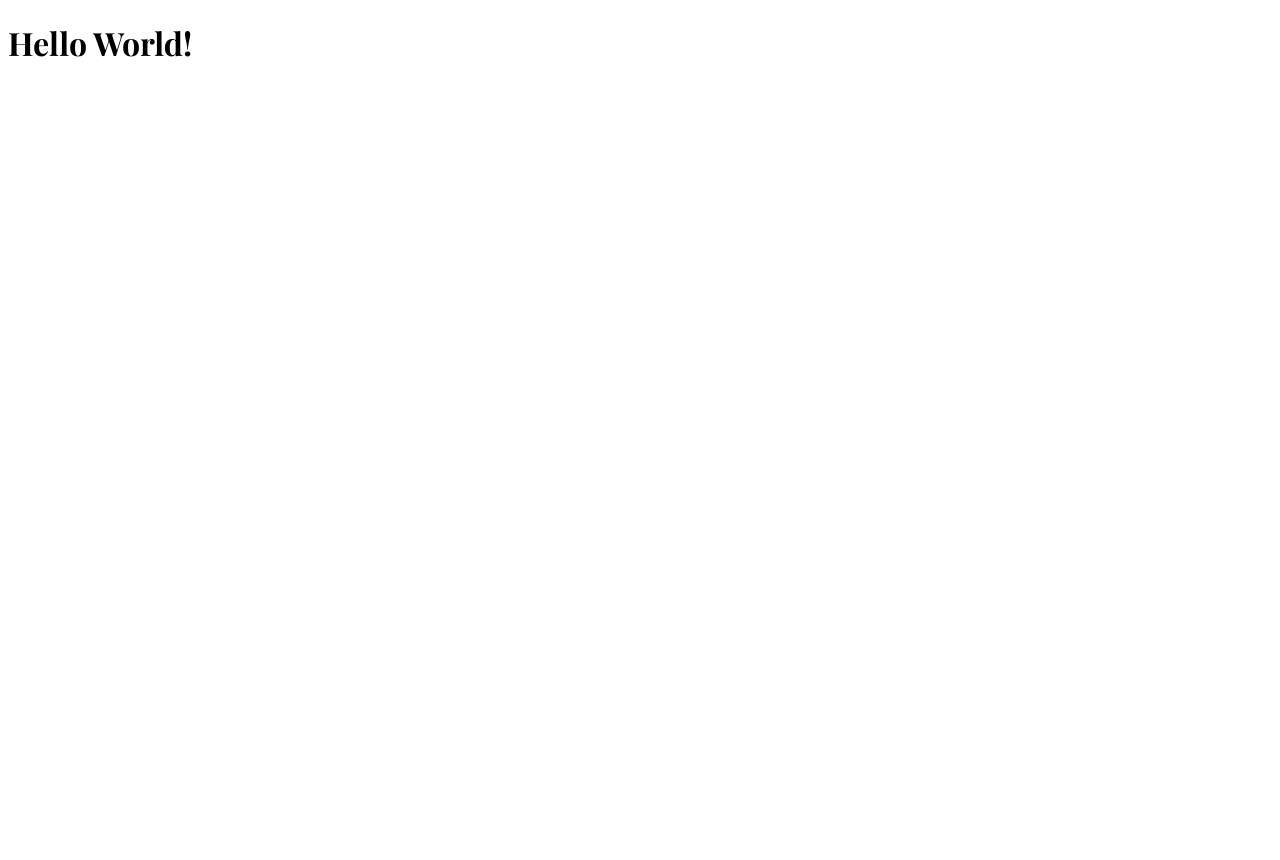
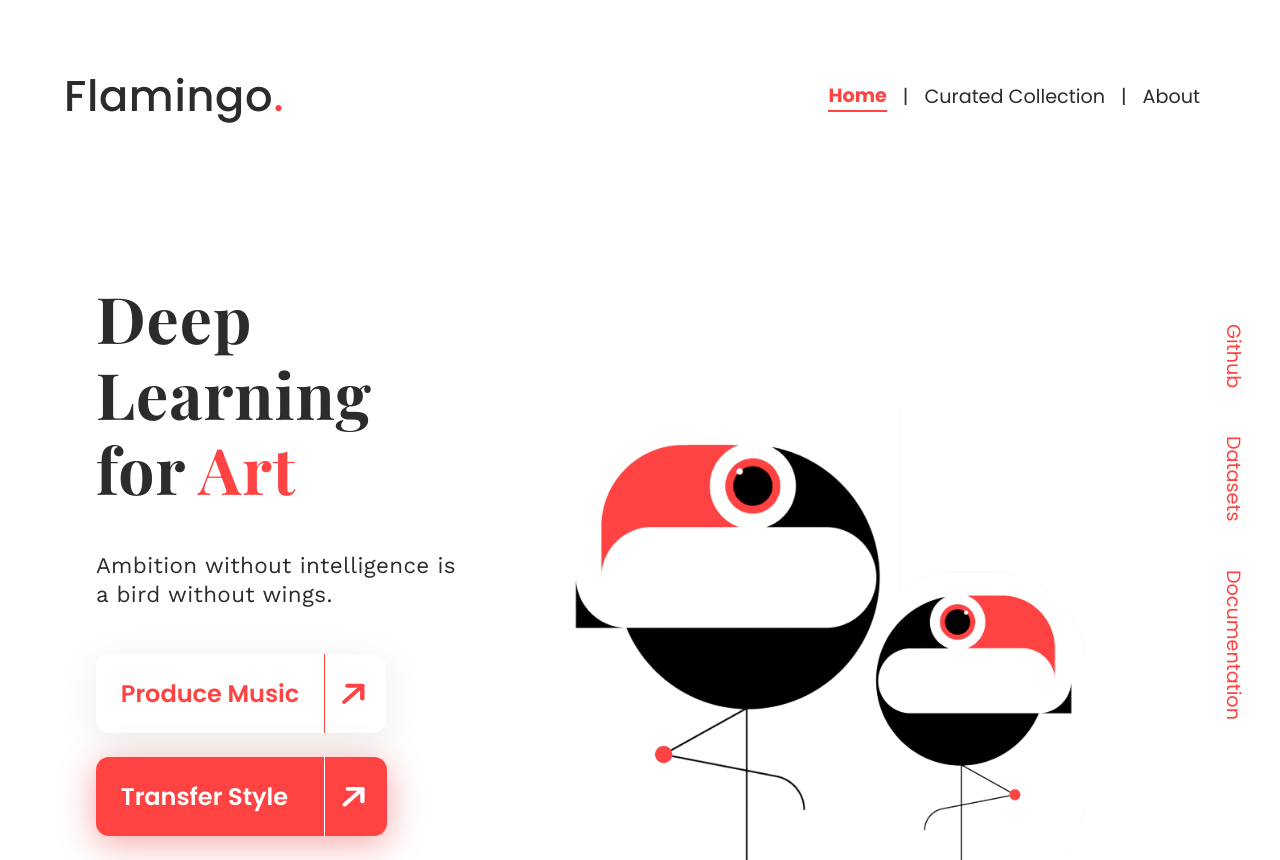
Before and after one commit to KushGabani/Flamingo, a Flask app: page / in a window 1280 px wide. Before the commit the page is almost empty. Before the commit the page ends 57 px from the top, so only its background shows below. Run offline with Flask 2, Linux system fonts and the light colour scheme.

Commit message:
Finished UI for home page

```diff
--- a/static/css/home.css
+++ b/static/css/home.css
@@ -1,4 +1,161 @@
-h1 {
-  font-family: "Playfair Display";
-  font-size: 50;
+* {
+  margin: 0;
+  padding: 0;
 }
+
+html,
+body {
+  margin: 0;
+  padding: 0;
+  box-sizing: border-box;
+  width: 100%;
+  height: 100vh;
+  color: #2c2c2c;
+  font-family: "Poppins";
+}
+
+.page-wrapper {
+  width: 100%;
+  height: 100%;
+  display: flex;
+  flex-direction: column;
+  justify-content: start;
+}
+
+.nav-bar {
+  display: flex;
+  justify-content: space-between;
+  align-items: center;
+  margin: 2em 2rem 0 2rem;
+  padding: 2em;
+}
+
+.site-title {
+  font-family: Poppins;
+  font-style: normal;
+  font-weight: 500;
+  font-size: 2.7rem;
+  letter-spacing: 0.015em;
+  color: #2c2c2c;
+}
+
+.period {
+  color: #ff4242;
+}
+
+.navigation-tabs {
+  display: flex;
+  align-items: center;
+  justify-content: center;
+  font-size: 1.2rem;
+}
+
+.tabs {
+  margin: 0 1rem;
+}
+
+.active-tab {
+  font-weight: 700;
+  color: #ff4242;
+}
+
+.content-wrapper {
+  margin: 1.5rem 2rem 0 2rem;
+  height: 100%;
+  display: flex;
+}
+
+.content {
+  width: fit-content;
+  margin: 3rem 0 0 1rem;
+  padding: 3rem 3rem 0 3rem;
+}
+
+.hero-title {
+  font-family: Playfair Display;
+  font-weight: bold;
+  font-size: 4rem;
+  line-height: 118%;
+  letter-spacing: 0.015em;
+}
+
+.hero-subtitle {
+  margin: 2em 0;
+  font-family: Work Sans;
+  font-size: 1.4rem;
+  line-height: 130.5%;
+  letter-spacing: 0.015em;
+}
+
+.prop {
+  width: 60%;
+  display: flex;
+  flex-direction: column;
+  justify-content: flex-end;
+}
+
+.footer {
+  display: flex;
+  justify-content: center;
+  writing-mode: vertical-lr;
+}
+
+.footer p {
+  margin: 1.5rem 0;
+  color: #ff4242;
+  font-size: 1.2rem;
+}
+
+.music-module {
+  display: flex;
+  background: #ffffff;
+  width: fit-content;
+  box-shadow: 0px 7px 36px rgb(223, 223, 222, 0.6);
+  border-radius: 13px;
+  padding: 0 0.5rem;
+  margin: 1.5rem 0;
+}
+
+.divider-color {
+  width: 1px;
+  background-color: #ff4242;
+  margin: 0 0.5rem;
+}
+
+.music-module p {
+  font-family: Poppins;
+  padding: 0.7em;
+  font-style: normal;
+  font-weight: 600;
+  font-size: 1.5rem;
+  line-height: 45px;
+  color: #ff4242;
+}
+
+.style-module {
+  display: flex;
+  background-color: #ff4242;
+  width: fit-content;
+  box-shadow: 0px 7px 36px rgba(235, 28, 36, 0.4);
+  border-radius: 13px;
+  padding: 0 0.5rem;
+  margin: 1.5rem 0;
+  color: white;
+}
+
+.divider {
+  width: 1px;
+  background-color: white;
+  margin-left: 1.2rem;
+  margin-right: 0.5rem;
+}
+
+.style-module p {
+  font-family: Poppins;
+  padding: 0.7em;
+  font-style: normal;
+  font-weight: 600;
+  font-size: 1.5rem;
+  line-height: 45px;
+  color: white;
+}
--- a/templates/home.html
+++ b/templates/home.html
@@ -6,5 +6,58 @@
   href="{{ url_for('static', filename='css/home.css') }}"
 />
 {% endblock %} {% block content %}
-<h1>Hello World!</h1>
+<div class="page-wrapper">
+  <div class="nav-bar">
+    <p class="site-title">Flamingo<span class="period">.</span></p>
+    <div class="navigation-tabs">
+      <div class="tabs active-tab">
+        Home
+        <hr color="#ff4242" />
+      </div>
+      <span class="separator">|</span>
+      <p class="tabs">Curated Collection</p>
+      <span class="separator">|</span>
+      <p class="tabs">About</p>
+    </div>
+  </div>
+
+  <div class="content-wrapper">
+    <div class="content">
+      <p class="hero-title">
+        Deep Learning<br />for <span style="color: #ff4242">Art</span>
+      </p>
+      <p class="hero-subtitle">
+        Ambition without intelligence is<br />a bird without wings.
+      </p>
+      <div class="music-module">
+        <p>Produce Music</p>
+        <div class="divider-color"></div>
+        <img
+          src="{{url_for('static', filename='assets/open_link_color.svg')}}"
+          width="15%"
+        />
+      </div>
+      <div class="style-module">
+        <p>Transfer Style</p>
+        <div class="divider"></div>
+        <img
+          src="{{url_for('static', filename='assets/open_link_white.svg')}}"
+          style="color: white"
+          width="15%"
+        />
+      </div>
+    </div>
+    <div class="prop">
+      <img
+        src="{{url_for('static', filename='assets/home_prop.png')}}"
+        width="80%"
+      />
+    </div>
+    <div class="footer">
+      <p>Github</p>
+      <p>Datasets</p>
+      <p>Documentation</p>
+    </div>
+  </div>
+</div>
 {% endblock %}
```
Also changed, not shown: static/assets/open_link_color.svg (added), static/assets/open_link_white.svg (added).
